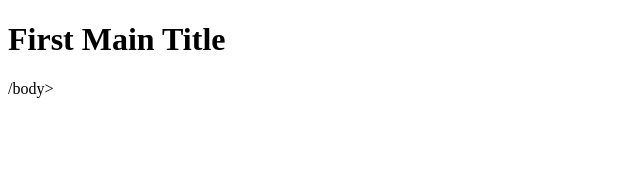
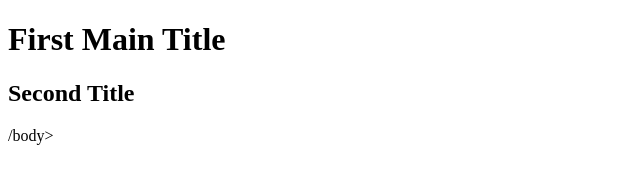
Before and after one commit to SSgtd77/github_action, a plain HTML site: page index.html in a window 1280 px wide. Shown: the whole page, without its empty margins (0-640 px from the left). Drawn offline with Linux system fonts and the light colour scheme.

Commit message:
Update index.html
Add Second Title

```diff
--- a/index.html
+++ b/index.html
@@ -7,5 +7,6 @@
  </head>
 <body>
     <h1>First Main Title</h1>
+    <h2>Second Title</h2>
  /body>
 </html>
```
